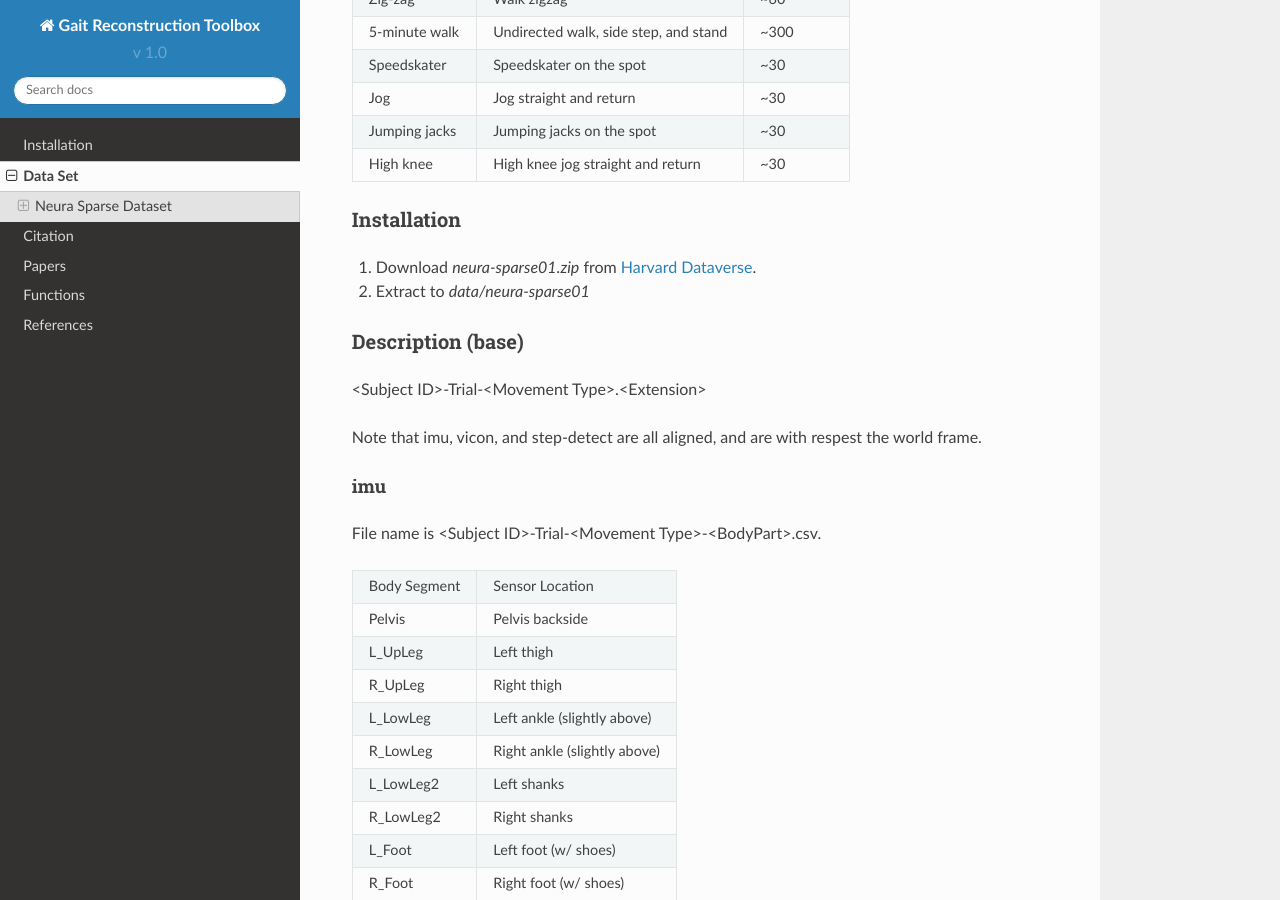
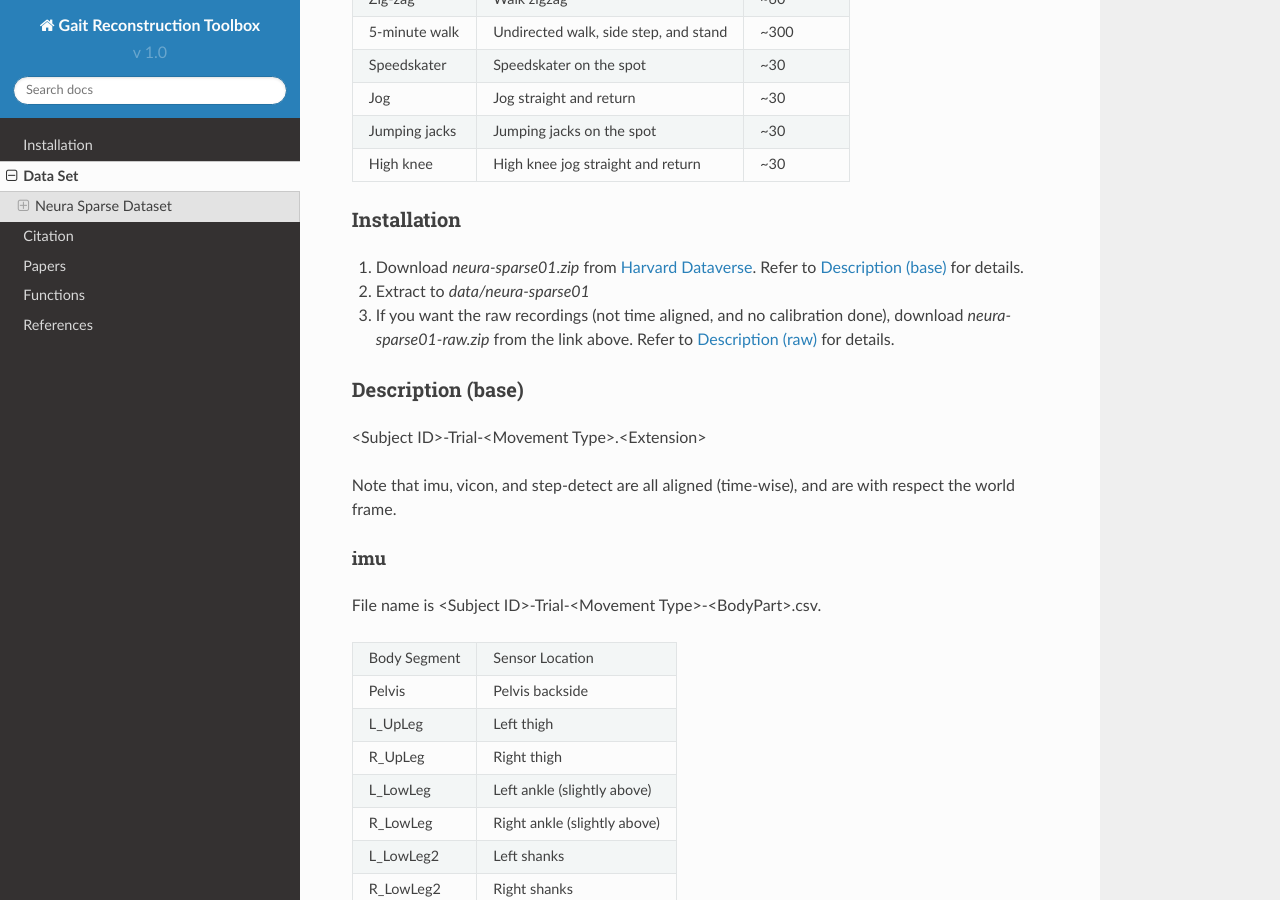
Before and after one commit to gait-tech/gaittoolbox, a Sphinx documentation site: the page built from docs/source/data.rst, in a window 1280 px wide and 900 px high, scrolled down 1067 px. Built offline with Sphinx 7.4.7 and the Read the Docs theme 2.0.0, drawn with Linux system fonts in a browser that asks for light colours; cross-references to code outside the pages are shown as plain code.

Commit message:
docu update

```diff
--- a/docs/source/data.rst
+++ b/docs/source/data.rst
@@ -51,14 +51,17 @@ The experiment was approved by the Human Research Ethics Board of the University
 
 Installation
 ^^^^^^^^^^^^
-#. Download `neura-sparse01.zip` from `Harvard Dataverse <https://dataverse.harvard.edu/dataset.xhtml?persistentId=doi:10.7910/DVN/9QDD5J>`_.
+#. Download `neura-sparse01.zip` from `Harvard Dataverse <https://dataverse.harvard.edu/dataset.xhtml?persistentId=doi:10.7910/DVN/9QDD5J>`_. Refer to :ref:`desc-base` for details.
 #. Extract to `data/neura-sparse01`
+#. If you want the raw recordings (not time aligned, and no calibration done), download `neura-sparse01-raw.zip` from the link above. Refer to :ref:`desc-raw` for details.
+
+.. _desc-base:
 
 Description (base)
 ^^^^^^^^^^^^^^^^^^
 <Subject ID>-Trial-<Movement Type>.<Extension>
 
-Note that imu, vicon, and step-detect are all aligned, and are with respest the world frame.
+Note that imu, vicon, and step-detect are all aligned (time-wise), and are with respect the world frame.
 
 imu
 """
@@ -141,6 +144,8 @@ calib
 - <Subject ID>-Calib-V2W-Compass.mat and <Subject ID>-Calib-V2W-Pendumum.mat: used to calculate Vicon to World rotation matrix. Only used in raw processing.
 - <Subject ID>-Calib-W2V.txt: Description to follow. Did not use in the dataset.
 
+.. _desc-raw:
+
 Description (raw)
 ^^^^^^^^^^^^^^^^^
 
```
Also changed, not shown: 3 other files.
